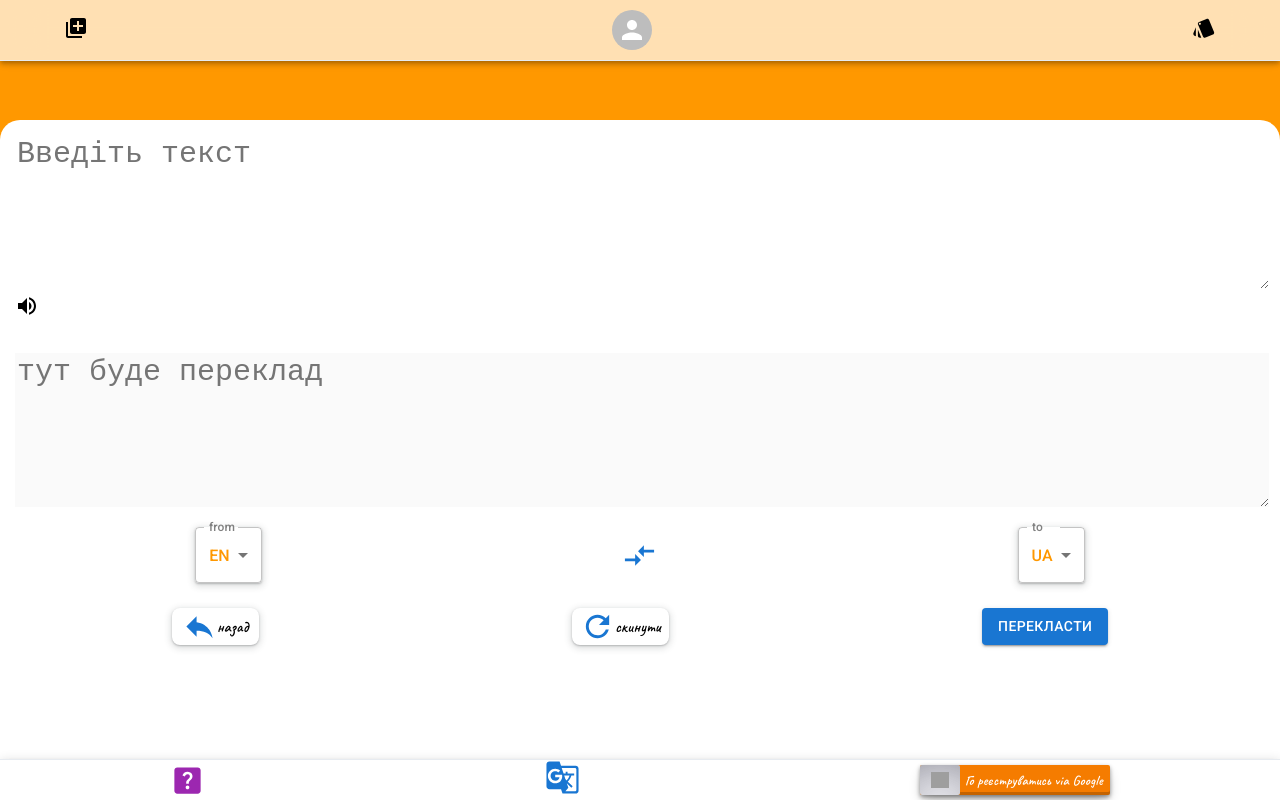
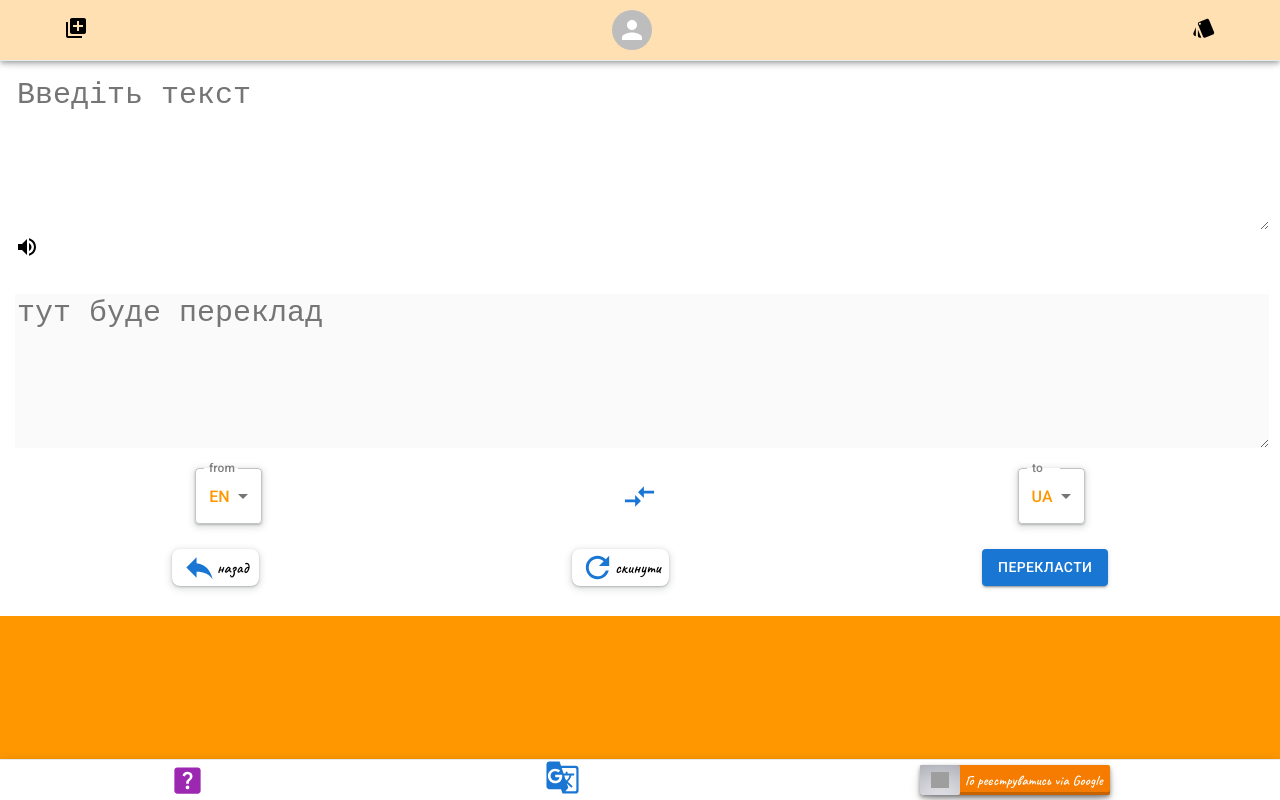
Before and after one commit to myroslav111/Language_cards, a React (Create React App) app: page /Language_cards/translate in a window 1280 px wide. Built offline with nearby package versions, Linux system fonts and the light colour scheme; grey boxes are pictures that could not be loaded.

Commit message:
fix style translater

```diff
--- a/src/components/App.jsx
+++ b/src/components/App.jsx
@@ -7,11 +7,10 @@ import { useState } from 'react';
 import './App.css';
 import AuthForm from './AuthForm';
 
-
 export const App = () => {
   const [email] = useState(localStorage.getItem('email') || '');
   return (
-    <div style={{ height: '100%' }}>
+    <div style={{ height: '100vh', position: 'relative' }}>
       <Navigation />
       <AnimateRoutes />
       {email ? <FooterMobileUser /> : <AuthForm />}
--- a/src/components/Translation/Translation.jsx
+++ b/src/components/Translation/Translation.jsx
@@ -59,12 +59,13 @@ function Translation() {
     <div
       style={{
         background: 'white',
-        height: '80vh',
-        borderRadius: '20px 20px 0 0',
-        position: 'fixed',
-        bottom: '40px',
-        width: '100vw',
+        // height: '80vh',
+        // borderRadius: '20px 20px 0 0',
+        // position: 'fixed',
+        // bottom: '40px',
+        // width: '100vw',
         zIndex: '0',
+        paddingBottom: '30px',
       }}
     >
       <div style={{ padding: '15px' }}>
--- a/src/pages/AddWord/AddWord.jsx
+++ b/src/pages/AddWord/AddWord.jsx
@@ -4,14 +4,12 @@ import Form from 'components/Form';
 // import AuthForm from 'components/AuthForm';
 import './AddWord.css';
 
-
 function AddWord() {
   const [name] = useState(localStorage.getItem('name') || '');
 
-
   return (
     <motion.div
-      style={{ height: '80vh' }}
+      style={{ height: '100%' }}
       initial={{ opacity: 0 }}
       animate={{ opacity: 1 }}
       exit={{ opacity: 0 }}
@@ -38,5 +36,4 @@ function AddWord() {
   );
 }
 
-
 export default AddWord;
```
